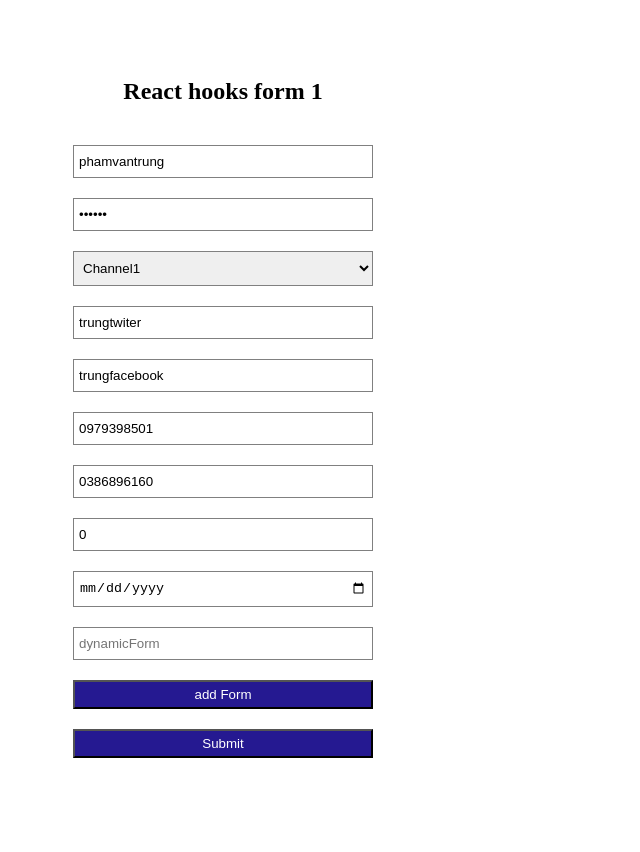
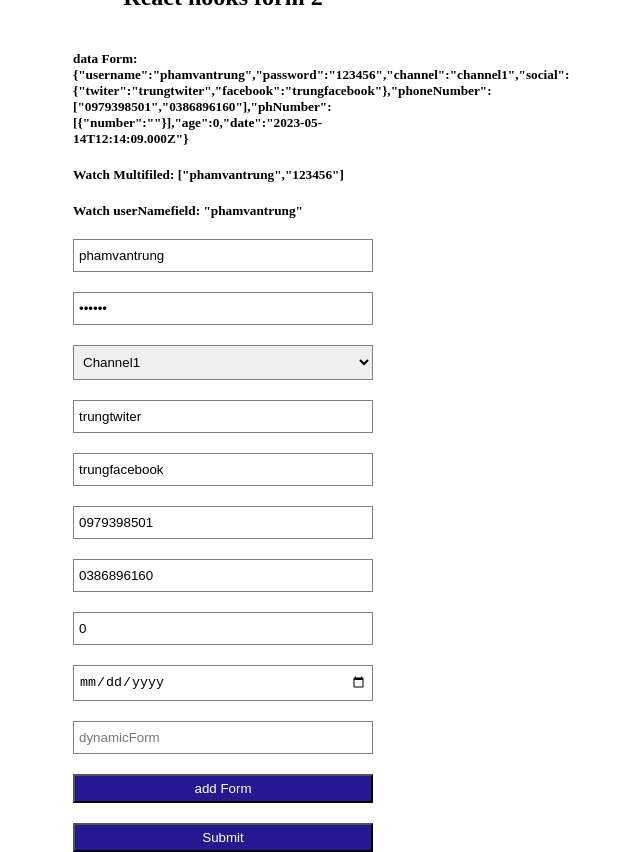
Before and after one commit to Trungdev1611/react_hooks_form, a React (Vite) app: page / in a window 1280 px wide. Shown: the whole page, without its empty margins (417-1057 px from the left). Before the commit the page ends 816 px from the top, so only its background shows below. Built offline with nearby package versions, Linux system fonts and the light colour scheme.

Commit message:
watch field in form

```diff
--- a/src/App.css
+++ b/src/App.css
@@ -31,3 +31,7 @@
 .error {
   color: red
 }
+h5 {
+  padding: 0;
+  margin: 0
+}
--- a/src/components/Form_reactHookForm.tsx
+++ b/src/components/Form_reactHookForm.tsx
@@ -22,6 +22,7 @@ const Form_reactHookForm = () => {
     control,
     handleSubmit,
     formState: { errors }, //lấy lỗi ở trong form ra để show
+    watch
   } = useForm<IFormData>({
     defaultValues: {
       username: "phamvantrung",
@@ -61,6 +62,11 @@ const Form_reactHookForm = () => {
       number: "",
     });
   }
+
+  //watch value form in ract hooks form same useWatch form antd
+  let dataFormWatch = watch()  //không truyền tham số vào trong hàm watch, toàn bộ value form sẽ được theo dõi
+  let watchmultifield = watch([`username`, `password`])
+  let watchUsername = watch(`username`)
   return (
     <div className="form_wrapper">
       <form
@@ -69,6 +75,12 @@ const Form_reactHookForm = () => {
         onSubmit={handleSubmit(submitFunction)}
       >
         <h2>React hooks form {countRender}</h2>
+
+        {/* data cho toàn bộ form */}
+        <h5>data Form: {JSON.stringify(dataFormWatch)}</h5>
+        <h5>Watch Multifiled: {JSON.stringify(watchmultifield)}</h5>
+        <h5>Watch userNamefield: {JSON.stringify(watchUsername)}</h5>
+
         <input
           type="text"
           placeholder="Username"
```
Also changed, not shown: lythuyet/9.watchValueForm.txt (added).
